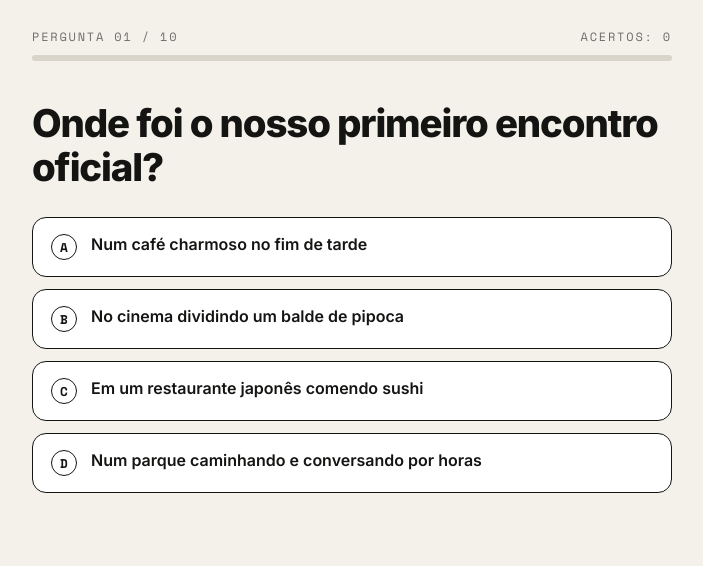
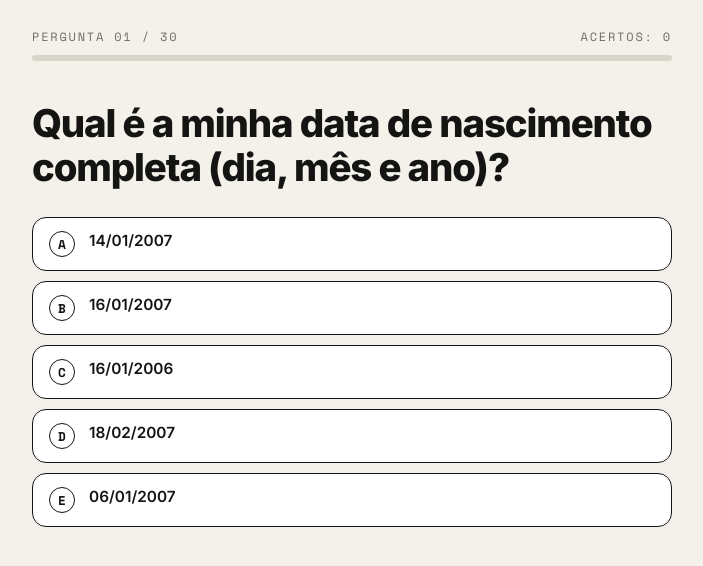
Before and after one commit to doxaded/amorerespostas, a plain HTML site: page index.html in a window 1280 px wide. Both pictures are taken after a click on the button "COMEÇAR O DESAFIO →". Shown: the whole page, without its empty margins (288-991 px from the left). Drawn offline with nearby package versions, Linux system fonts and the light colour scheme; a web font is replaced by a local one.

Commit message:
feat: 30 perguntas com 5 alternativas e layout compacto

```diff
--- a/app.js
+++ b/app.js
@@ -4,7 +4,7 @@
 document.addEventListener("DOMContentLoaded", () => {
   const questions = window.quizQuestions || [];
   const prize = window.prizeData || { title: "Surpresa!", message: "", footer: "" };
-  const letters = ["A", "B", "C", "D"];
+  const letters = ["A", "B", "C", "D", "E"];
   const COLORS = ["#FF8DA1", "#E84A72", "#141413", "#F4F1EA"];
 
   let current = 0;
--- a/questions.js
+++ b/questions.js
@@ -7,131 +7,221 @@
  * Cada pergunta possui:
  * - id: Identificador numérico único
  * - question: O texto da pergunta
- * - options: Lista com 4 opções de resposta
- * - correctAnswer: O índice (0, 1, 2 ou 3) da resposta correta
+ * - options: Lista com 5 opções de resposta (1 correta + 4 incorretas)
+ * - correctAnswer: O índice (0 a 4) da resposta correta
  * - comment: Comentário, curiosidade ou piada interna exibida após responder
  */
 
 const questionsData = [
   {
     id: 1,
-    question: "Onde foi o nosso primeiro encontro oficial?",
-    options: [
-      "Num café charmoso no fim de tarde",
-      "No cinema dividindo um balde de pipoca",
-      "Em um restaurante japonês comendo sushi",
-      "Num parque caminhando e conversando por horas"
-    ],
-    correctAnswer: 0,
-    comment: "Aquele café onde o tempo simplesmente voou e a gente não queria ir embora! ❤️"
+    question: "Qual é a minha data de nascimento completa (dia, mês e ano)?",
+    options: ["14/01/2007", "16/01/2007", "16/01/2006", "18/02/2007", "06/01/2007"],
+    correctAnswer: 1,
+    comment: "16 de janeiro de 2007! O dia em que o mundo ficou mais bonito."
   },
   {
     id: 2,
-    question: "Qual é a minha comida favorita no mundo inteiro?",
-    options: [
-      "Hambúrguer artesanal bem suculento",
-      "Uma boa pizza com massa fina",
-      "Churrasco de domingo",
-      "Massa caseira com bastante queijo"
-    ],
-    correctAnswer: 1,
-    comment: "Você sabe que pizza sempre ganha meu coração (depois de você, claro). 🍕"
+    question: "Qual é o meu nome completo sem errar nenhuma letra?",
+    options: ["Henrique Vigueira Berbert", "Henrique Viguera Bebert", "Henrique Viguera Berbert", "Henrique Figueira Berbert", "Henrique Viguera Berberth"],
+    correctAnswer: 2,
+    comment: "Henrique Viguera Berbert! Sem 'i' a mais no Viguera e com os dois 'r' no Berbert."
   },
   {
     id: 3,
-    question: "Qual é a minha maior 'mania' ou hábito engraçado?",
-    options: [
-      "Organizar as coisas por ordem de cor/tamanho",
-      "Checar mil vezes se a porta está trancada",
-      "Fazer piadinhas em momentos de silêncio",
-      "Cantarolando músicas aleatórias no banho"
-    ],
-    correctAnswer: 2,
-    comment: "Eu não resisto a quebrar o silêncio com uma piadinha boba! 😂"
+    question: "Se eu pudesse comer apenas um prato pelo resto da vida, qual seria?",
+    options: ["Lasanha à bolonhesa", "Churrasco com farofa", "Hambúrguer artesanal", "Estrogonofe", "Parmegiana de carne"],
+    correctAnswer: 3,
+    comment: "Um bom estrogonofe não tem erro, comeria todo dia fácil!"
   },
   {
     id: 4,
-    question: "Qual é a viagem dos meus sonhos para fazermos juntos?",
-    options: [
-      "Ver a aurora boreal na Noruega/Finlândia",
-      "Explorar a cultura e gastronomia do Japão",
-      "Uma cabana isolada e aconchegante nas montanhas",
-      "Relaxar em uma praia paradisíaca no Caribe"
-    ],
-    correctAnswer: 1,
-    comment: "Nosso roteiro dos sonhos juntos! Mal posso esperar para carimbar esse passaporte com você. ✈️"
+    question: "Qual é a minha sobremesa ou doce favorito absoluto?",
+    options: ["Pudim de leite condensado", "Brigadeiro de colher", "Torta de limão", "Mousse de maracujá", "Pavê"],
+    correctAnswer: 4,
+    comment: "É pavê E pra comer sim! Meu doce favorito disparado."
   },
   {
     id: 5,
-    question: "O que eu mais admiro em você?",
-    options: [
-      "Sua determinação e inteligência brilhante",
-      "Seu sorriso que ilumina qualquer dia difícil",
-      "A doçura e carinho com que você me trata",
-      "Absolutamente tudo acima e muito mais"
-    ],
-    correctAnswer: 3,
-    comment: "Essa nem precisava de dúvida: o pacote completo é o que me conquista todo santo dia! ✨"
+    question: "Qual comida ou ingrediente eu NÃO suporto de jeito nenhum?",
+    options: ["Pepino", "Cebola", "Coentro", "Azeitona", "Pimentão"],
+    correctAnswer: 0,
+    comment: "Pepino passa longe do meu prato!"
   },
   {
     id: 6,
-    question: "Se a gente pudesse passar um domingo perfeito, como seria?",
-    options: [
-      "Dormir até tarde, maratonar série e pedir comida",
-      "Acordar cedo para pedalar e passear na feira",
-      "Cozinhar algo especial ouvindo música juntos",
-      "Sair sem destino explorando cafés e livrarias"
-    ],
-    correctAnswer: 0,
-    comment: "Nosso modo 'preguiça & dengo' ativado no domingo é simplesmente insubstituível. 🛋️"
+    question: "Qual é a minha bebida favorita?",
+    options: ["Coca-Cola trincando de gelada", "Suco de maracujá", "Suco de laranja", "Guaraná Antarctica", "Água com gás e limão"],
+    correctAnswer: 2,
+    comment: "Um suquinho de laranja gelado é imbatível."
   },
   {
     id: 7,
-    question: "Qual é a minha linguagem do amor predominante com você?",
-    options: [
-      "Tempo de qualidade (estar presente junto)",
-      "Toque físico (abraços, cafuné e mãos dadas)",
-      "Palavras de afirmação e elogios",
-      "Atos de serviço e cuidado no dia a dia"
-    ],
-    correctAnswer: 1,
-    comment: "Especialista número 1 em pedir e fazer cafuné a qualquer hora do dia! 💆‍♂️"
+    question: "Qual é o jogo em que eu mais tenho horas jogadas ou que mais jogo atualmente?",
+    options: ["Minecraft", "Valorant", "CS2", "GTA V", "Red Dead Redemption 2"],
+    correctAnswer: 2,
+    comment: "Counter-Strike 2 na veia!"
   },
   {
     id: 8,
-    question: "O que eu pensei na primeiríssima vez em que te vi?",
-    options: [
-      "\"Caramba, ela é incrivelmente linda e estilosa!\"",
-      "\"Preciso arrumar uma desculpa para falar com ela agora.\"",
-      "\"Senti uma conexão e paz imediata só de olhar.\"",
-      "Todas as alternativas anteriores simultaneamente!"
-    ],
+    question: "No CS, qual é o meu mapa favorito?",
+    options: ["Mirage", "Inferno", "Dust II", "Nuke", "Overpass"],
     correctAnswer: 3,
-    comment: "Foi amor à primeira vista sim, e cada dia que passa eu tenho mais certeza. 💘"
+    comment: "Nuke! Só para quem tem noção de jogo afiada."
   },
   {
     id: 9,
-    question: "Qual é a música que mais me lembra a gente?",
-    options: [
-      "Uma balada romântica clássica",
-      "Aquela música que tocava no nosso primeiro rolê",
-      "Uma canção animada para cantar no carro",
-      "Qualquer uma, desde que você esteja cantando junto"
-    ],
-    correctAnswer: 3,
-    comment: "Troque as opções por músicas de verdade de vocês! 🎶"
+    question: "Qual é o meu anime ou mangá favorito de todos os tempos?",
+    options: ["Hunter x Hunter", "Dragon Ball Z", "Attack on Titan", "One Piece", "Naruto"],
+    correctAnswer: 4,
+    comment: "Naruto é clássico absoluto no meu coração!"
   },
   {
     id: 10,
-    question: "O que eu mais quero viver ao seu lado nos próximos anos?",
-    options: [
-      "Conquistar uma casa só nossa",
-      "Viajar o mundo juntos",
-      "Construir uma família linda",
-      "Tudo isso e muito mais, de mãos dadas"
-    ],
+    question: "Qual é o meu personagem favorito dos animes/jogos?",
+    options: ["Itachi Uchiha", "Killua Zoldyck", "Kakashi Hatake", "Não tenho um favorito específico", "Arthur Morgan"],
     correctAnswer: 3,
-    comment: "Planos grandes, e você é a pessoa que quero ao meu lado em todos. 💍"
+    comment: "Pegadinha! Eu curto vários, mas não tenho um único favorito absoluto."
+  },
+  {
+    id: 11,
+    question: "Quando jogamos ou falamos de RPG de mesa, qual é a minha classe favorita?",
+    options: ["Mago", "Guerreiro", "Arqueiro", "Ladino", "Paladino"],
+    correctAnswer: 2,
+    comment: "Arqueiro sempre! Mira precisa de longe."
+  },
+  {
+    id: 12,
+    question: "Qual é o meu jogador de futebol favorito da história?",
+    options: ["Cristiano Ronaldo", "Ronaldo Fenômeno", "Pelé", "Neymar", "Messi"],
+    correctAnswer: 4,
+    comment: "Lionel Messi, o gênio da bola!"
+  },
+  {
+    id: 13,
+    question: "Qual time europeu eu defendo?",
+    options: ["Real Madrid", "Barcelona", "Milan", "Manchester United", "Bayern de Munique"],
+    correctAnswer: 2,
+    comment: "Forza Milan! Rossonero de respeito."
+  },
+  {
+    id: 14,
+    question: "Qual banda ou artista eu mais escuto?",
+    options: ["Arctic Monkeys", "Red Hot Chili Peppers", "Linkin Park", "Nirvana", "Charlie Brown Jr."],
+    correctAnswer: 1,
+    comment: "Red Hot Chili Peppers na playlist não pode faltar!"
+  },
+  {
+    id: 15,
+    question: "Qual é o meu exercício favorito no treino?",
+    options: ["Supino reto com halteres", "Tríceps na polia", "Barra fixa", "Agachamento na Barra Smith", "Rosca direta"],
+    correctAnswer: 3,
+    comment: "Agachamento na Barra Smith! Aqui não se pula treino de perna."
+  },
+  {
+    id: 16,
+    question: "Qual grupo muscular eu menos gosto de fazer (mas faço mesmo assim)?",
+    options: ["Ombros", "Panturrilha", "Abdômen", "Costas", "Bíceps"],
+    correctAnswer: 0,
+    comment: "Treinar ombros queima demais, mas faz parte do processo!"
+  },
+  {
+    id: 17,
+    question: "Qual é a minha maior mania no dia a dia que você sempre repara?",
+    options: ["Estalar os dedos toda hora", "Mexer no cabelo sem parar", "Bater o pé no chão", "Mexer na pele", "Roer as unhas"],
+    correctAnswer: 3,
+    comment: "Quando eu vejo, já estou mexendo na pele de novo!"
+  },
+  {
+    id: 18,
+    question: "O que me deixa de mau humor quase instantaneamente?",
+    options: ["Acordar atrasado", "Muito barulho", "Internet caindo no meio da partida", "Comida fria", "Trânsito parado"],
+    correctAnswer: 1,
+    comment: "Barulheira na minha cabeça acaba com a minha paz na hora!"
+  },
+  {
+    id: 19,
+    question: "Em qual período do dia eu funciono melhor?",
+    options: ["De madrugada", "Depois do almoço", "No fim da tarde", "Manhã cedo", "Só depois das 22h"],
+    correctAnswer: 3,
+    comment: "De manhã cedo! Produtividade lá no alto logo cedo."
+  },
+  {
+    id: 20,
+    question: "Qual é o meu filme favorito?",
+    options: ["Clube da Luta", "Interestelar", "O Lobo de Wall Street", "O Poderoso Chefão", "Bastardos Inglórios"],
+    correctAnswer: 2,
+    comment: "O Lobo de Wall Street! Filme absurdo de bom."
+  },
+  {
+    id: 21,
+    question: "Qual é o meu jogo favorito?",
+    options: ["The Last of Us", "The Witcher 3", "Life is Strange", "The Wolf Among Us", "God of War"],
+    correctAnswer: 3,
+    comment: "The Wolf Among Us! História e atmosfera incríveis."
+  },
+  {
+    id: 22,
+    question: "Onde foi o nosso primeiro beijo?",
+    options: ["Praia de Itacoatiara", "Praia de Icaraí", "Praia de Piratininga", "Campo de São Bento", "Praça Arariboia"],
+    correctAnswer: 2,
+    comment: "Na Praia de Piratininga! Onde tudo começou de verdade."
+  },
+  {
+    id: 23,
+    question: "Qual é a data exata em que começamos a namorar?",
+    options: ["01/01/2025", "02/01/2025", "12/01/2025", "02/02/2025", "25/12/2024"],
+    correctAnswer: 1,
+    comment: "02 de janeiro de 2025! Começando o ano da melhor forma possível."
+  },
+  {
+    id: 24,
+    question: "Qual foi a primeira impressão sincera que eu tive de você quando te conheci?",
+    options: ["Muito tímida", "Super simpática", "Chata", "Metida", "Muito quieta"],
+    correctAnswer: 2,
+    comment: "Achei chata no começo... e olha só onde a gente veio parar!"
+  },
+  {
+    id: 25,
+    question: "Qual é o nosso programa favorito de fim de semana?",
+    options: ["Ir ao shopping ver filme", "Ir na Praça XV", "Ficar em casa vendo série o dia todo", "Sair para jantar em restaurante chique", "Dar volta no centro de Niterói"],
+    correctAnswer: 1,
+    comment: "Dar aquele rolê clássico na Praça XV!"
+  },
+  {
+    id: 26,
+    question: "Qual apelido carinhoso (ou piada interna) é a nossa marca registrada?",
+    options: ["Mozão e Vida", "Princesa e Príncipe", "Bê e Amor", "Cocuda e Cocudo", "Chatinha e Chatinho"],
+    correctAnswer: 3,
+    comment: "Cocuda e Cocudo! O romantismo diferenciado que só a gente entende."
+  },
+  {
+    id: 27,
+    question: "Qual é a coisa que você faz que me deixa completamente bobo/apaixonado?",
+    options: ["Quando você se arruma para sair", "Quando você faz carinho no meu rosto", "Quando você sorri", "Quando você me manda mensagem do nada", "Quando você fica brava de mentirinha"],
+    correctAnswer: 2,
+    comment: "O seu sorriso me desmonta inteiro toda vez!"
+  },
+  {
+    id: 28,
+    question: "Qual é o lugar do mundo que eu mais tenho vontade de te levar comigo para conhecer?",
+    options: ["Japão", "Suíça", "Estados Unidos", "China", "Egito"],
+    correctAnswer: 3,
+    comment: "China! Ainda vamos fazer essa viagem épica juntos."
+  },
+  {
+    id: 29,
+    question: "Qual é o meu maior sonho ou meta para os nossos próximos anos juntos?",
+    options: ["Comprar um carro esportivo", "Ter um apartamento nosso", "Adotar três cachorros", "Morar na praia", "Viajar de motorhome"],
+    correctAnswer: 1,
+    comment: "Ter o nosso próprio apartamento, o nosso cantinho!"
+  },
+  {
+    id: 30,
+    question: "Qual é o lugar do mundo que eu mais tenho vontade de conhecer com você?",
+    options: ["Paris", "Veneza", "Roma", "Londres", "Madri"],
+    correctAnswer: 2,
+    comment: "Roma! Muita história, massa boa e nós dois na Itália."
   }
 ];
 
@@ -147,6 +237,6 @@ const prizeData = {
   footer: "Válido por: toda a vida ❤️"
 };
 
-// Exporta globalmente para uso direto na web
+// Exporta globalmente para uso direto na web (script clássico, sem módulos)
 window.quizQuestions = questionsData;
 window.prizeData = prizeData;
--- a/style.css
+++ b/style.css
@@ -140,15 +140,15 @@ body {
   line-height: 1.15;
   margin-bottom: 28px;
 }
-.options-list { display: flex; flex-direction: column; gap: 12px; margin-bottom: 22px; }
+.options-list { display: flex; flex-direction: column; gap: 10px; margin-bottom: 20px; }
 .option-btn {
   display: flex; gap: 14px; align-items: flex-start;
   text-align: left; width: 100%;
   background: #fff;
   border: 1.5px solid var(--ink);
   border-radius: 14px;
-  padding: 16px 18px;
-  font-family: var(--font-sans); font-size: 1rem; font-weight: 600;
+  padding: 13px 16px;
+  font-family: var(--font-sans); font-size: .96rem; font-weight: 600; line-height: 1.35;
   color: var(--ink); cursor: pointer;
   transition: transform .18s ease, border-color .18s ease, box-shadow .18s ease;
   animation: slideIn .4s ease both;
@@ -156,6 +156,7 @@ body {
 .option-btn:nth-child(2) { animation-delay: .05s; }
 .option-btn:nth-child(3) { animation-delay: .1s; }
 .option-btn:nth-child(4) { animation-delay: .15s; }
+.option-btn:nth-child(5) { animation-delay: .2s; }
 .option-btn:hover:not(:disabled) { transform: translateY(-2px); border-color: var(--pink-hot); box-shadow: 0 6px 0 var(--pink-light); }
 .option-letter {
   font-family: var(--font-mono); font-weight: 700; font-size: .8rem;
@@ -218,4 +219,7 @@ body {
   .hero { padding-bottom: 130px; }
   .overline { letter-spacing: .15em; font-size: .68rem; }
   .hero-caption { font-size: .95rem; }
+  .quiz, .result { padding-top: 20px; align-items: flex-start; }
+  .progress-track { margin-bottom: 24px; }
+  .option-btn { padding: 11px 14px; font-size: .92rem; gap: 12px; }
 }
```
Also changed, not shown: index.html (+1 -1 lines).
